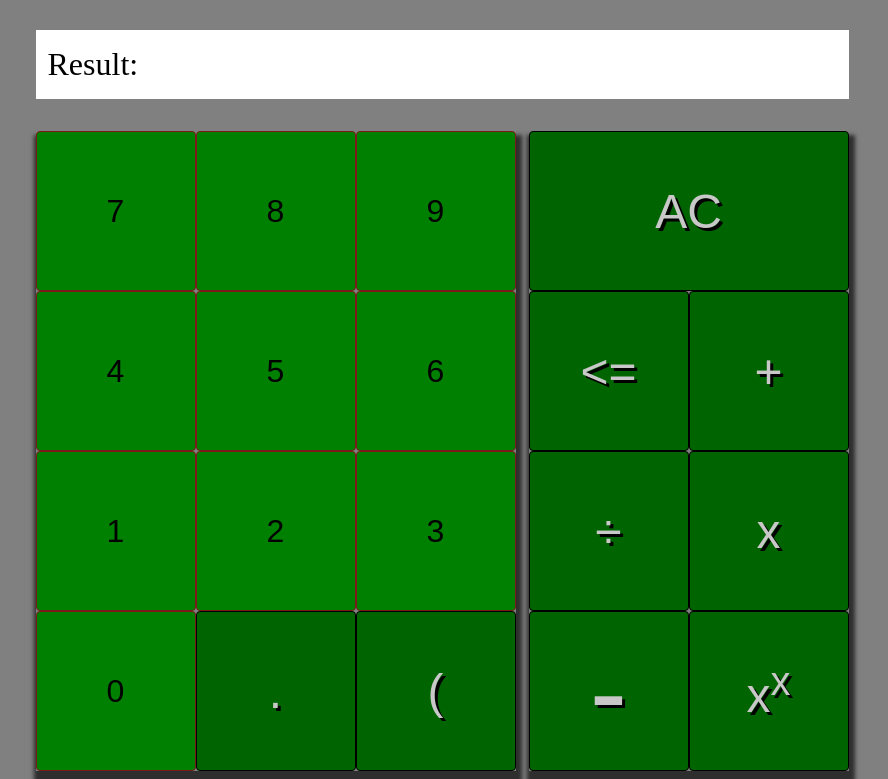
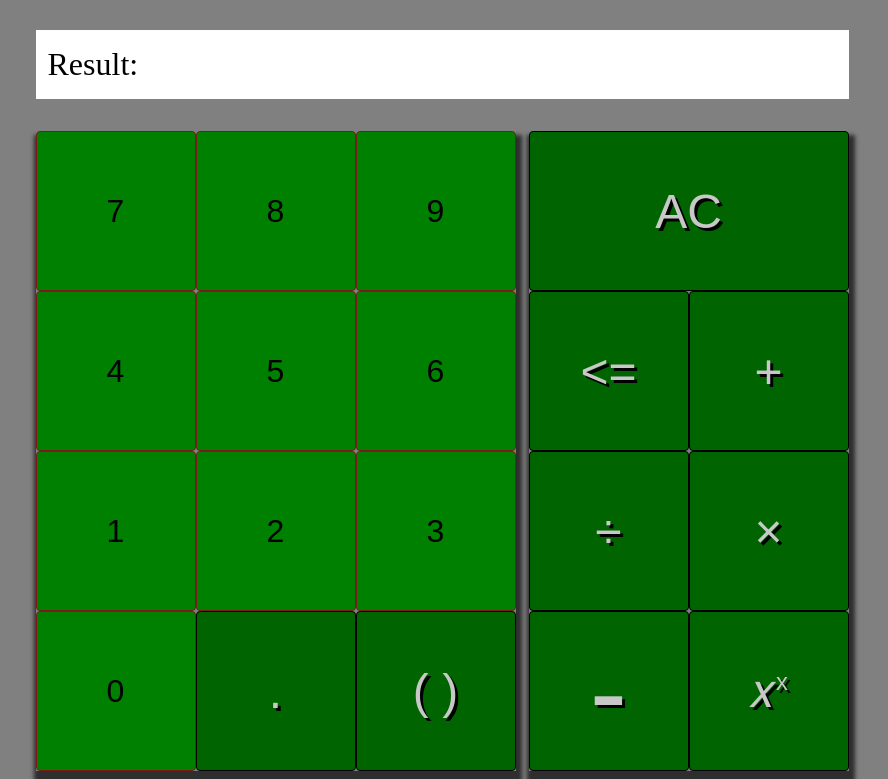
Before and after one commit to mshwarzberg/Calculator, a React (Create React App) app: page / in a window 1280 px wide. Shown: the part 304-1083 px from the top of the page, without its empty margins (198-1086 px from the left). Built offline with nearby package versions, Linux system fonts and the light colour scheme.

Commit message:
made an all clear function, added a way to prevent user from assigning multiple symbols in a row, as well as changed some symbol aesthetics

```diff
--- a/src/App.js
+++ b/src/App.js
@@ -7,20 +7,30 @@ function App() {
   const [parenthesis, setParenthesis] = useState(true)
 
   function addToInp(val) {
+    if (isNaN(userInp[userInp.length - 1]) && isNaN(val)) {
+      deleteOneItem()
+      console.log('test')
+    }
     setUserInp(prevVal => prevVal + val)
+  }
+
+  function allClear() {
+      setUserInp('')
+      setErr(false)
+      setOut('')
+      setParenthesis(true)
   }
 
   function deleteOneItem() {
     setUserInp(prevVal => prevVal.slice(0, -1))
-    setParenthesis(prevParenthesis => !prevParenthesis)
   }
 
   function addParenthesis() {
-    if (parenthesis) {
+    if (!userInp.includes('(')) {
       setUserInp(prevVal => prevVal + '(')
       setParenthesis(false)
     }
-    if (!parenthesis) {
+    if (userInp.includes('(')) {
       setUserInp(prevVal => prevVal + ')')
       setParenthesis(true)
     }
@@ -63,7 +73,7 @@ function App() {
     mathArr = mathArr.slice(0, -1)
 
     // first complete all the divsion and multiplication
-    var symbols = {symOne: 'x', symTwo: '÷'}
+    var symbols = {symOne: '×', symTwo: '÷'}
 
     // if the symbols do not exist in the array, change the values to addition and subtraction
     if (!mathArr.includes(symbols.symOne) && !mathArr.includes(symbols.symTwo)) {
@@ -91,7 +101,7 @@ function App() {
         if (mathArrVal === symbols.symOne || mathArrVal === symbols.symTwo) {
 
           // do multiplication
-          if (mathArrVal === 'x') {
+          if (mathArrVal === '×') {
           var multiplication = (mathArr[mathArrInd-1]*1) * (mathArr[mathArrInd+1]*1)
           mathArr.splice(mathArrInd-1, 3, multiplication)
           mathArrInd = 0
@@ -132,7 +142,6 @@ function App() {
         let computeParentheses = userInp.slice(userInp.indexOf('('), userInp.indexOf(')') + 1)
         const something = calculateString(computeParentheses)
         finalEval = userInp.replace(computeParentheses, something)
-        console.log(finalEval)
       }
       return calculateString(finalEval)
     })
@@ -245,18 +254,13 @@ function App() {
           <button onClick={addParenthesis}
             className="inputsymbol"
           >
-            {parenthesis ? '(' : ')'}
+            ( )
           </button>
         </div>
 
         <div className="symbolboard">
             <button
-              onClick={() => {
-                setUserInp('')
-                setErr(false)
-                setOut('')
-                setParenthesis(true)
-              }}
+              onClick={allClear}
               className="inputsymbol"
               id="allclearsymbol"
             >
@@ -284,11 +288,11 @@ function App() {
               ÷
             </button>
             <button onClick={() =>
-              addToInp('x')
+              addToInp('×')
             }
               className="inputsymbol"
             >
-              x
+              &#215;
             </button>
             <button onClick={() =>
               addToInp('-')
@@ -298,13 +302,16 @@ function App() {
             >
               -
             </button>
-            <button onClick={() =>
+            <button onClick={() => {
               addToInp('^')
-            }
+            }}
               className="inputsymbol"
-              id="exponentsymbol"
+              id='exponentsymbol'
             >
-              x<sup>x</sup>
+              &#119909;
+              <sup>
+                x
+              </sup>
             </button>
           </div>
         </div>
--- a/src/css/boards.css
+++ b/src/css/boards.css
@@ -56,6 +56,7 @@
     border: 1px solid black;
     border-radius: 4px;
 }
+
 #allclearsymbol {
     width: 100%;
     grid-column: span 2;
@@ -65,15 +66,24 @@
     font-size: 7rem;
 }
 
-.inputsymbol:hover, .inputnumber:hover {
+.inputnumber:hover {
     color: white;
     text-shadow: 3px 3px 1px rgb(0,25,0);
     animation: 100ms linear forwards hoverButtonScale;
     background-color: darkgreen;
     cursor: pointer;
-    font-size: 2.5rem;
+    font-size: 3rem;
 }
 
 .inputsymbol:hover {
     background-color: rgb(0, 50, 0);
+    color: white;
+    text-shadow: 3px 3px 1px rgb(0,25,0);
+    animation: 100ms linear forwards hoverButtonScale;
+    cursor: pointer;
+    font-size: 3.5rem;
 }
+
+sup {
+    font-size: 1.5rem;
+}
```
